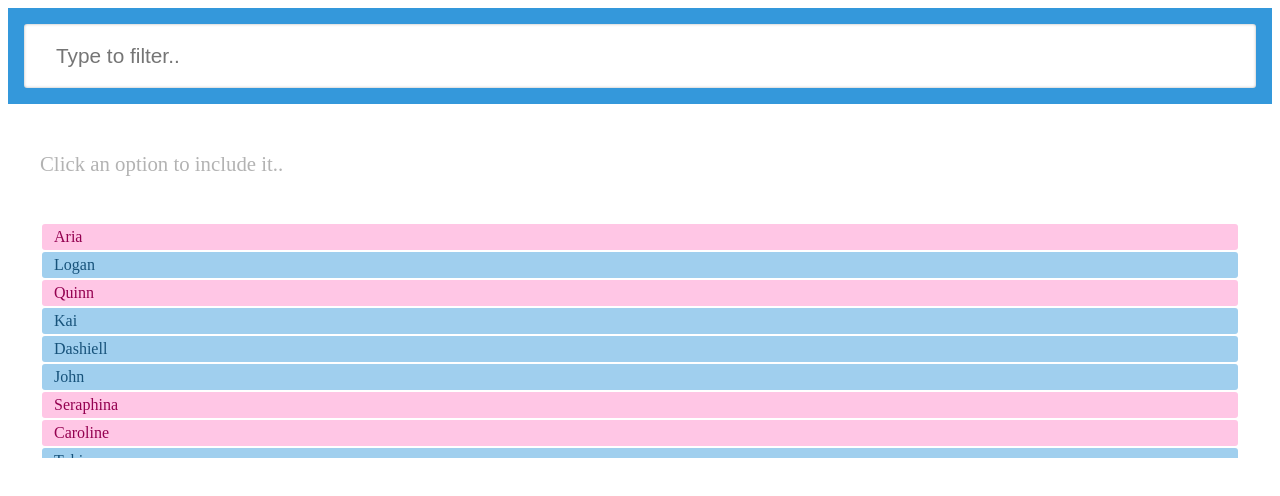
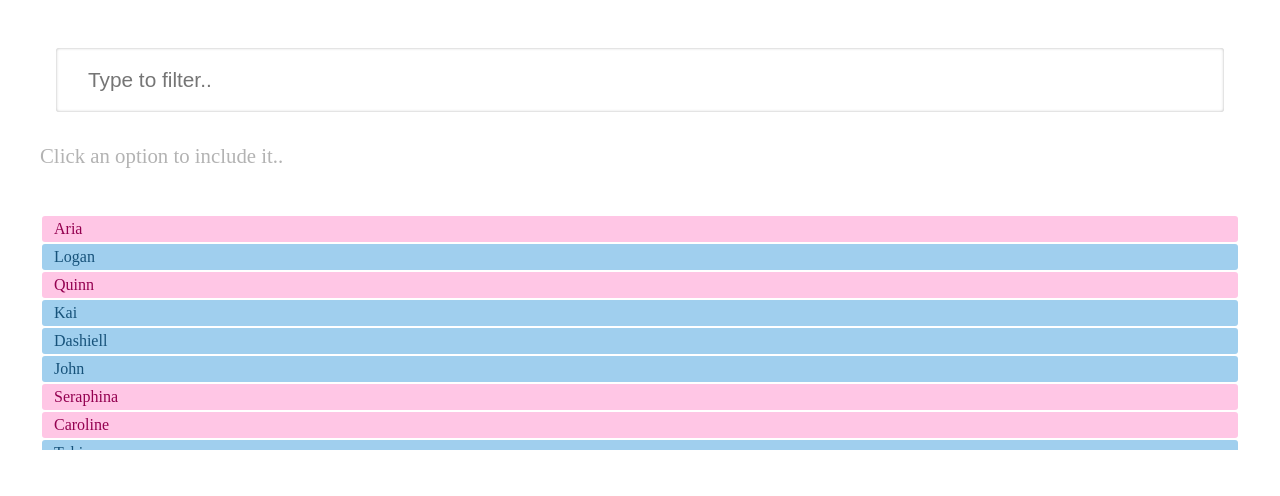
Before and after one commit to juvers/FilterSearchSelect, a React (Create React App) app: page / in a window 1280 px wide. Shown: the top 496 px of the page. Built offline with nearby package versions, Linux system fonts and the light colour scheme.

Commit message:
Test layout

```diff
--- a/src/App.js
+++ b/src/App.js
@@ -160,19 +160,19 @@ class App extends Component {
     return (
       <div>
         <header>
-          <Search
+
+        </header>
+        <main>
+        <Search
             filterVal={this.state.filterText}
             filterUpdate={this.filterUpdate.bind(this)}
           />
-        </header>
-        <main>
 
           <SelectedList
             data={this.props.data}
             favourites={this.state.favourites}
             deleteFavourite={this.deleteFavourite.bind(this)}
           />
-
           <div className="wrapper">
             <OptionsList
               data={this.props.data}
```
Also changed, not shown: 1 other file (tests, documents, lock files or other folders).
